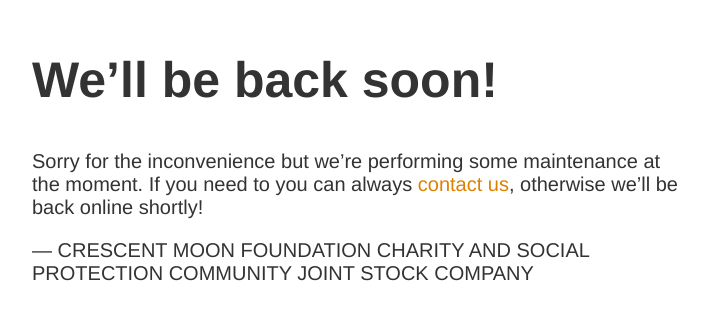
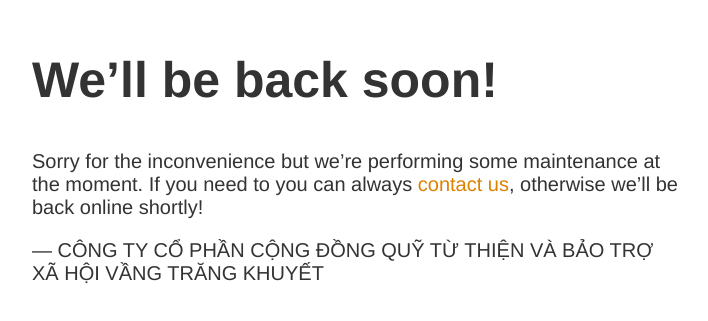
Before and after one commit to sozux/sozux.github.io, a plain HTML site: page trangkhuyet/index.html in a window 1280 px wide. Shown: the part 149-470 px from the top of the page, without its empty margins (283-991 px from the left). Drawn offline with Linux system fonts and the light colour scheme.

Commit message:
Update index.html

```diff
--- a/trangkhuyet/index.html
+++ b/trangkhuyet/index.html
@@ -13,6 +13,6 @@
     <h1>We&rsquo;ll be back soon!</h1>
     <div>
         <p>Sorry for the inconvenience but we&rsquo;re performing some maintenance at the moment. If you need to you can always <a href="mailto:info@asvho.org">contact us</a>, otherwise we&rsquo;ll be back online shortly!</p>
-        <p>&mdash; CRESCENT MOON FOUNDATION CHARITY AND SOCIAL PROTECTION COMMUNITY JOINT STOCK COMPANY</p>
+        <p>&mdash; CÔNG TY CỔ PHẦN CỘNG ĐỒNG QUỸ TỪ THIỆN VÀ BẢO TRỢ XÃ HỘI VẦNG TRĂNG KHUYẾT</p>
     </div>
 </article>
```
